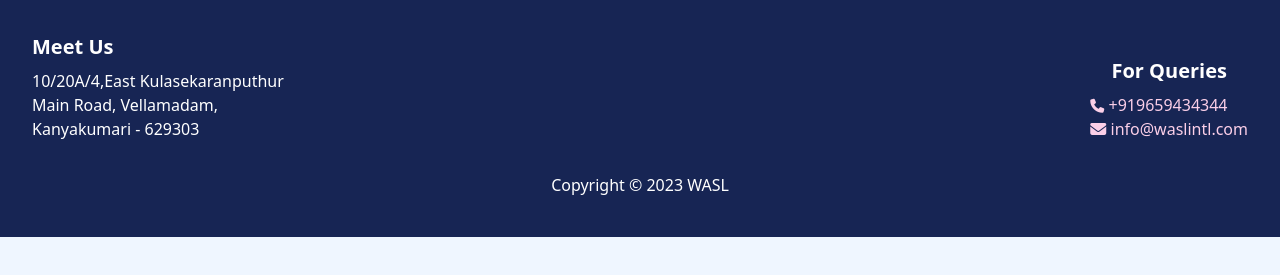
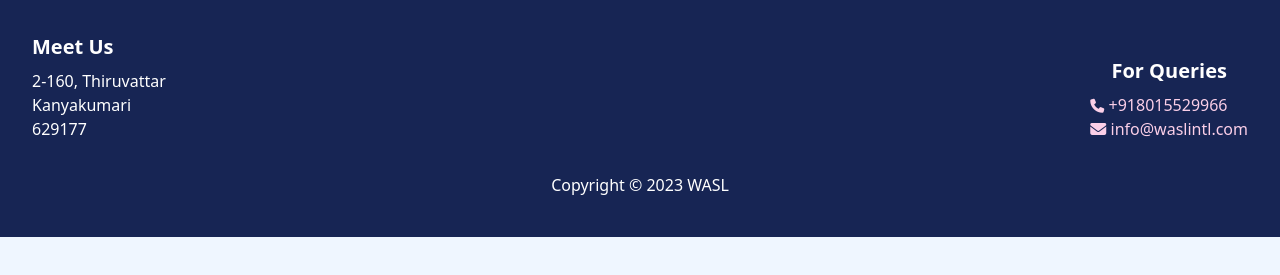
Before and after one commit to jaraldj/wasl-exporting, a website with bundled scripts: page src/product.html in a window 1280 px wide. Shown: the part 467-742 px from the top of the page. Built offline with nearby package versions, Linux system fonts and the light colour scheme.

Commit message:
contact changed

```diff
--- a/src/js/singleProduct.js
+++ b/src/js/singleProduct.js
@@ -59,7 +59,7 @@
 
 // fetchData();
 
-let whatsapp = `<a href="https://api.whatsapp.com/send?phone=+919659434344&text=Can%20I%20know%20detail%20about%20${nameurl}" class="flex items-start justify-center text-xl" target="_blank">
+let whatsapp = `<a href="https://api.whatsapp.com/send?phone=+918015529966&text=Can%20I%20know%20detail%20about%20${nameurl}" class="flex items-start justify-center text-xl" target="_blank">
 <i class="fa-brands fa-whatsapp text-3xl lg:text-4xl"></i>
 &nbsp;For Inquiries
 </a>`;
--- a/src/product.html
+++ b/src/product.html
@@ -78,10 +78,10 @@
             <h2 class="font-bold text-white py-2 text-center text-xl">
               For Queries
             </h2>
-            <a href="tel:+919659434344">
+            <a href="tel:+918015529966">
               <i class="fa-solid fa-phone text-pink-200 text-sm"></i>
               <p class="text-pink-200 text-center lg:text-right inline-block">
-                +919659434344
+                +918015529966
               </p>
             </a>
             <a href="mailto:info@waslintl.com">
@@ -105,9 +105,9 @@
               <span
                 class="inline-block align-top text-white text-center lg:text-start"
               >
-                <p class="">10/20A/4,East Kulasekaranputhur</p>
-                <p>Main Road, Vellamadam,</p>
-                <p>Kanyakumari - 629303</p>
+                <p class="">2-160, Thiruvattar</p>
+                <p>Kanyakumari</p>
+                <p>629177</p>
               </span>
             </a>
           </article>
```
